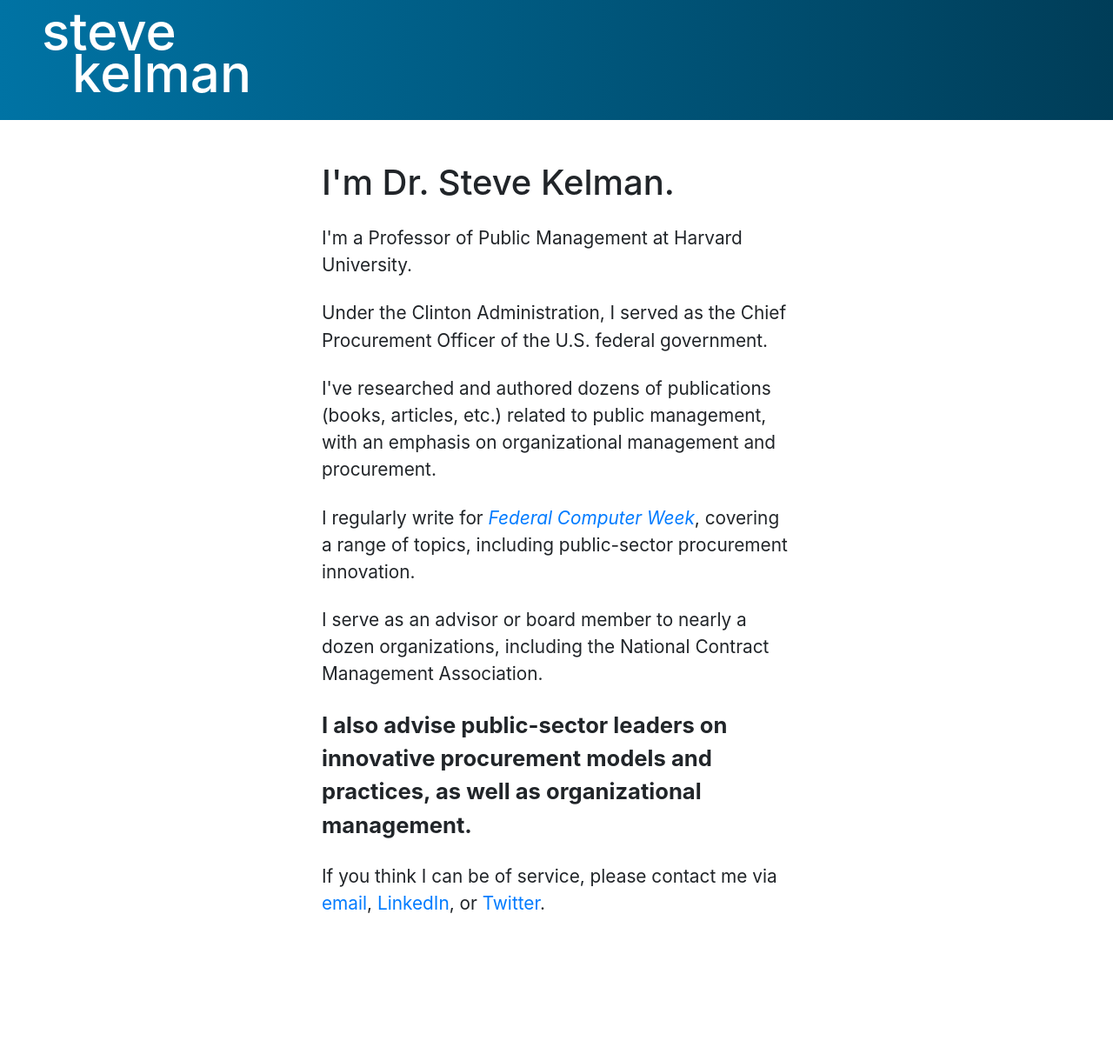
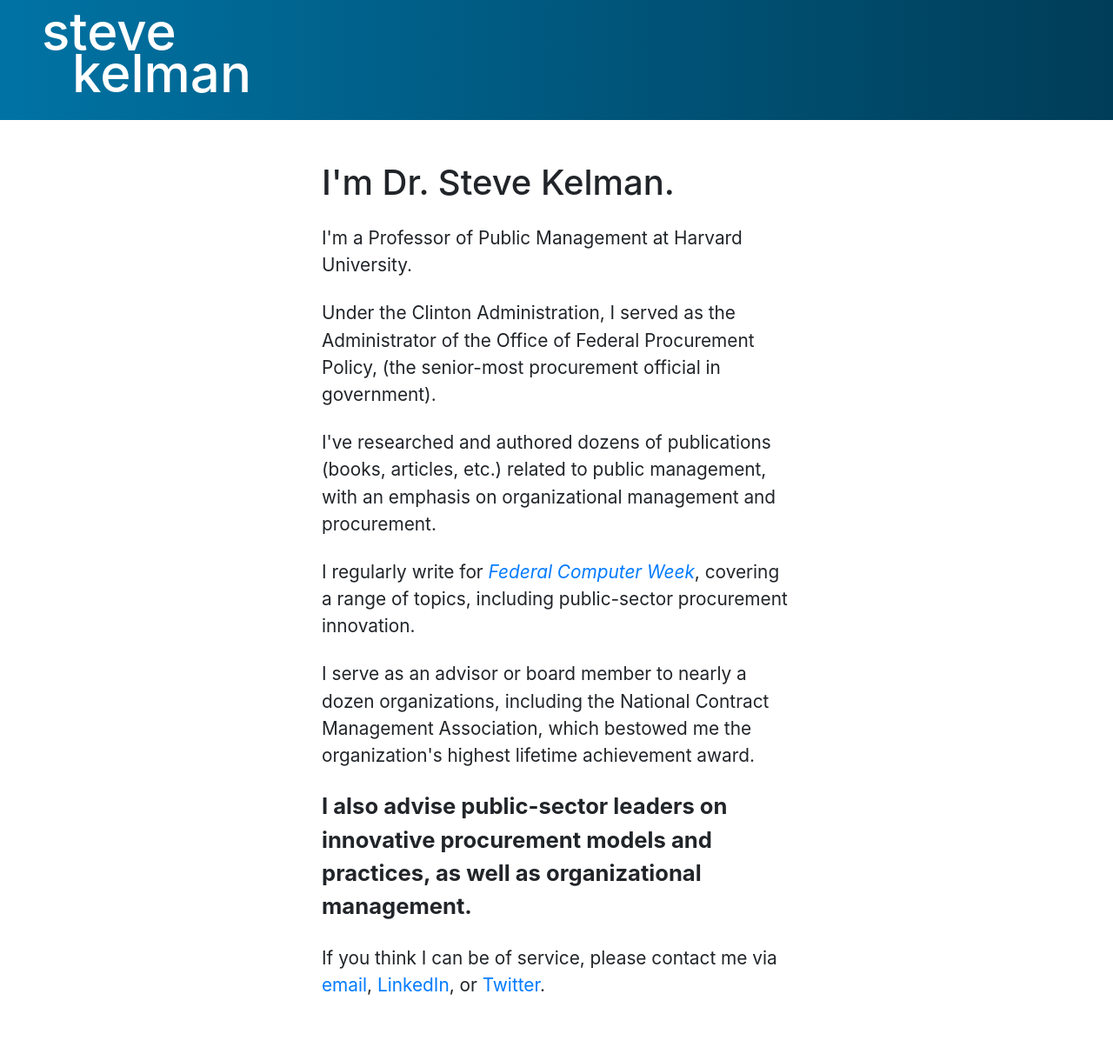
Before and after one commit to cscairns/kelman, a Jekyll site: the page built from index.html, in a window 1280 px wide. Shown: the whole page at 87% size. Built offline with Jekyll 4.4.1, drawn with Linux system fonts in a browser that asks for light colours; before the commit the page ends 1119 px from its top, so only the background shows below that.

Commit message:
change title and description of position

```diff
--- a/index.html
+++ b/index.html
@@ -15,8 +15,9 @@ title: Home
       </p>
 
       <p class="mb-4">
-        Under the Clinton Administration, I served as the Chief
-        Procurement Officer of the U.S. federal government.
+        Under the Clinton Administration, I served as the
+        Administrator of the Office of Federal Procurement Policy,
+        (the senior-most procurement official in government).
       </p>
 
       <p class="mb-4">
@@ -33,7 +34,9 @@ title: Home
 
       <p class="mb-4">
         I serve as an advisor or board member to nearly a
-        dozen organizations, including the National Contract Management Association.
+        dozen organizations, including the National Contract
+        Management Association, which bestowed me the organization's
+        highest lifetime achievement award.
       </p>
 
       <p class="ad mb-4">
```
